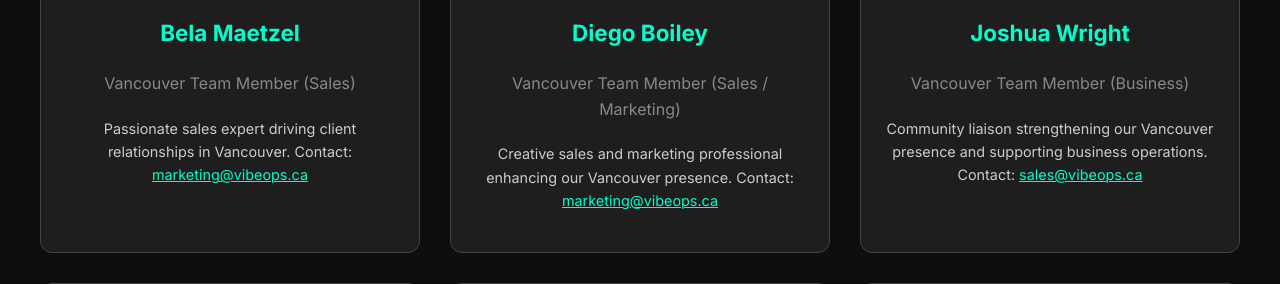
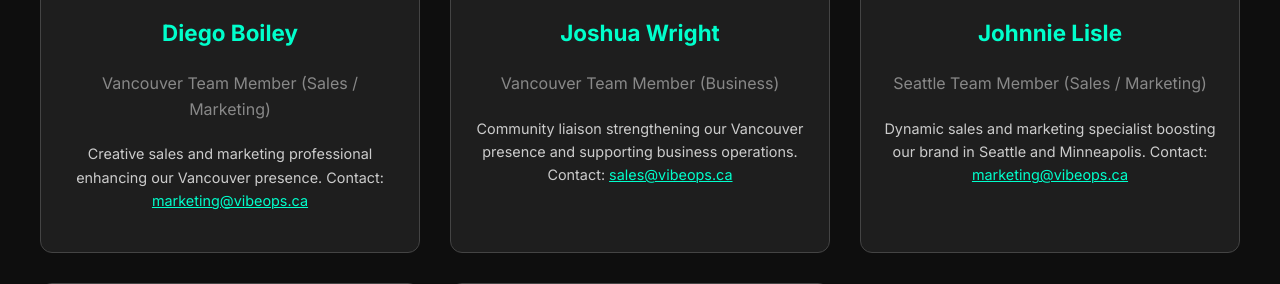
Before and after one commit to VibeOps-Git/vibeops-site-v2, a Flask app: page /team in a window 1280 px wide. Shown: the part 2669-2953 px from the top of the page. Run offline with Flask 3, Linux system fonts and the light colour scheme; parts of the project's set-up code (start-up, migrations or seed data) failed here and were passed over.

Commit message:
Update team.html

```diff
--- a/templates/team.html
+++ b/templates/team.html
@@ -97,14 +97,6 @@
             <div class="team-grid">
                 <div class="team-card">
                     <div class="team-image">
-                        <img src="/static/team/bela.jpg" alt="Bela Maetzel, Sales Team Member" onerror="this.src='/static/team/placeholder.jpg'">
-                    </div>
-                    <h4>Bela Maetzel</h4>
-                    <p class="role">Vancouver Team Member (Sales)</p>
-                    <p class="bio">Passionate sales expert driving client relationships in Vancouver. Contact: <a href="mailto:marketing@vibeops.ca">marketing@vibeops.ca</a></p>
-                </div>
-                <div class="team-card">
-                    <div class="team-image">
                         <img src="/static/team/diego.jpg" alt="Diego Boiley, Sales and Marketing Team Member" onerror="this.src='/static/team/placeholder.jpg'">
                     </div>
                     <h4>Diego Boiley</h4>
```
